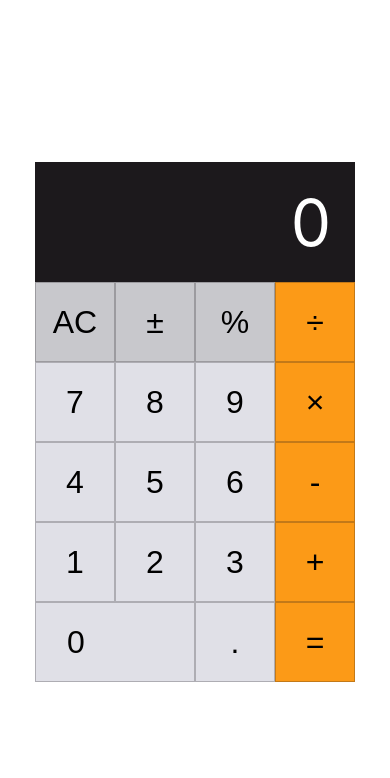
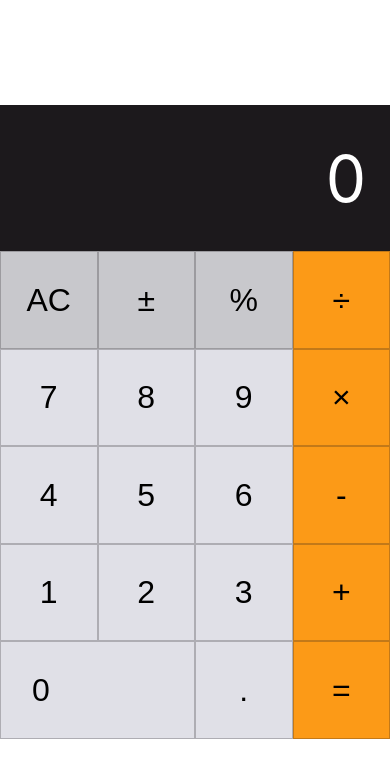
Before and after one commit to lwieckowski/calculator, a React (Create React App) app: page / in a window 390 px wide. Shown: the top 778 px of the page. Built offline with nearby package versions, Linux system fonts and the light colour scheme.

Commit message:
Add media query for smaller screens

```diff
--- a/src/App.css
+++ b/src/App.css
@@ -62,3 +62,18 @@ input {
 .light-grey {
   background-color: #E0E0E7;
 }
+
+@media only screen and (max-width: 768px) {
+  #display {
+    padding-right: 24px;
+    width: 100vw;
+    height: 37.5vw;
+  }
+
+  #keypad {
+    width: 100vw;
+    height: 125vw;
+    grid-template-rows: repeat(5, 25vw);
+    grid-template-columns: repeat(4, 25vw);
+  }
+}
```
